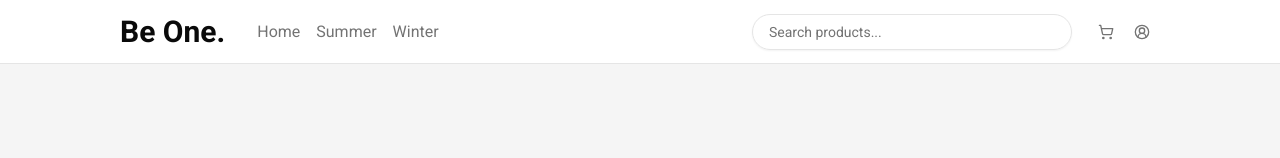
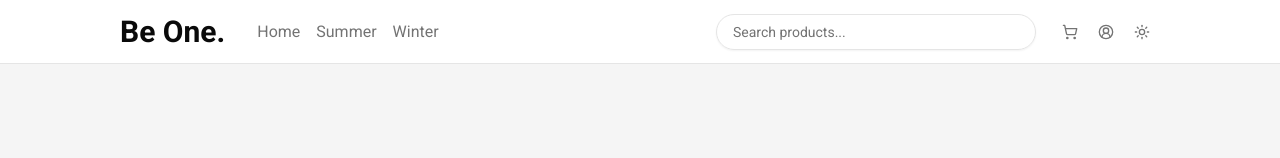
Before and after one commit to DeadCode-Dev/be-one-ecommerce, a Next.js app: page / in a window 1280 px wide. Shown: the top 158 px of the page. Built offline with nearby package versions, Linux system fonts and the light colour scheme.

Commit message:
feat: add theme toggle functionality with next-themes integration

```diff
--- a/package.json
+++ b/package.json
@@ -16,6 +16,7 @@
     "clsx": "^2.1.1",
     "lucide-react": "^0.561.0",
     "next": "16.0.8",
+    "next-themes": "^0.4.6",
     "react": "19.2.1",
     "react-dom": "19.2.1",
     "tailwind-merge": "^3.4.0"
--- a/src/app/layout.tsx
+++ b/src/app/layout.tsx
@@ -2,6 +2,7 @@ import type { Metadata } from 'next';
 import { Roboto } from 'next/font/google';
 import './globals.css';
 import Header from '@components/header';
+import ThemeProvider from '@components/theme-provider';
 
 const roboto = Roboto({
   weight: ['400', '500', '600', '700', '800', '900'],
@@ -21,12 +22,14 @@ export default function RootLayout({
   children: React.ReactNode;
 }>) {
   return (
-    <html lang="en">
+    <html lang="en" suppressHydrationWarning>
       <body
         className={`${roboto.className} bg-background text-foreground antialiased`}
       >
-        <Header />
-        <main>{children}</main>
+        <ThemeProvider attribute="class" defaultTheme="system" enableSystem>
+          <Header />
+          <main>{children}</main>
+        </ThemeProvider>
       </body>
     </html>
   );
--- a/src/components/header.tsx
+++ b/src/components/header.tsx
@@ -1,11 +1,12 @@
 'use client';
+import { cn } from '@/lib/utils';
 import { Button } from '@ui/button';
 import { Input } from '@ui/input';
 import { Sheet, SheetContent, SheetHeader, SheetTrigger } from '@ui/sheet';
-import { cn } from '@/lib/utils';
 import { CircleUserRound, Menu, Search, ShoppingCart, X } from 'lucide-react';
 import Link from 'next/link';
 import { Activity, useState } from 'react';
+import ThemeToggle from './theme-toggle';
 
 const NAV_ITEMS = [
   { label: 'Home', href: '#' },
@@ -74,6 +75,7 @@ const Header = () => {
               >
                 <CircleUserRound />
               </Button>
+              <ThemeToggle />
             </div>
           </div>
         </div>
--- /dev/null
+++ b/src/components/theme-provider.tsx
@@ -0,0 +1,10 @@
+'use client';
+import * as React from 'react';
+import { ThemeProvider as NextThemesProvider } from 'next-themes';
+
+export default function ThemeProvider({
+  children,
+  ...props
+}: React.ComponentProps<typeof NextThemesProvider>) {
+  return <NextThemesProvider {...props}>{children}</NextThemesProvider>;
+}
--- /dev/null
+++ b/src/components/theme-toggle.tsx
@@ -0,0 +1,21 @@
+'use client';
+
+import { Button } from '@ui/button';
+import { Moon, Sun } from 'lucide-react';
+import { useTheme } from 'next-themes';
+
+const ThemeToggle = () => {
+  const { setTheme, theme } = useTheme();
+  return (
+    <Button
+      variant="ghost"
+      className="text-muted-foreground duration-200 hover:text-foreground"
+      size="icon"
+      onClick={() => setTheme(theme === 'light' ? 'dark' : 'light')}
+    >
+      {theme === 'light' ? <Moon /> : <Sun />}
+    </Button>
+  );
+};
+
+export default ThemeToggle;
```
Also changed, not shown: 1 other file (tests, documents, lock files or other folders).
